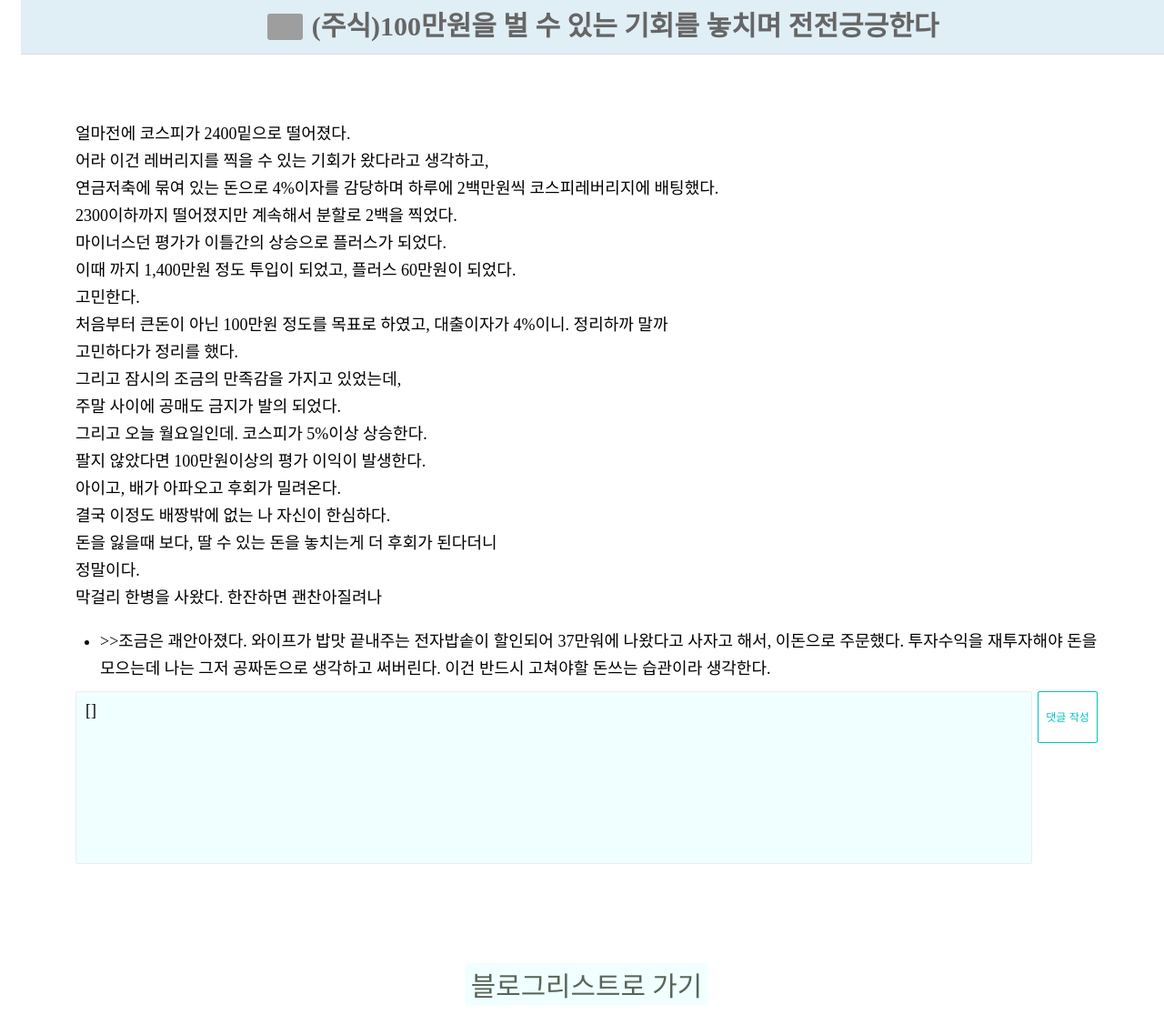
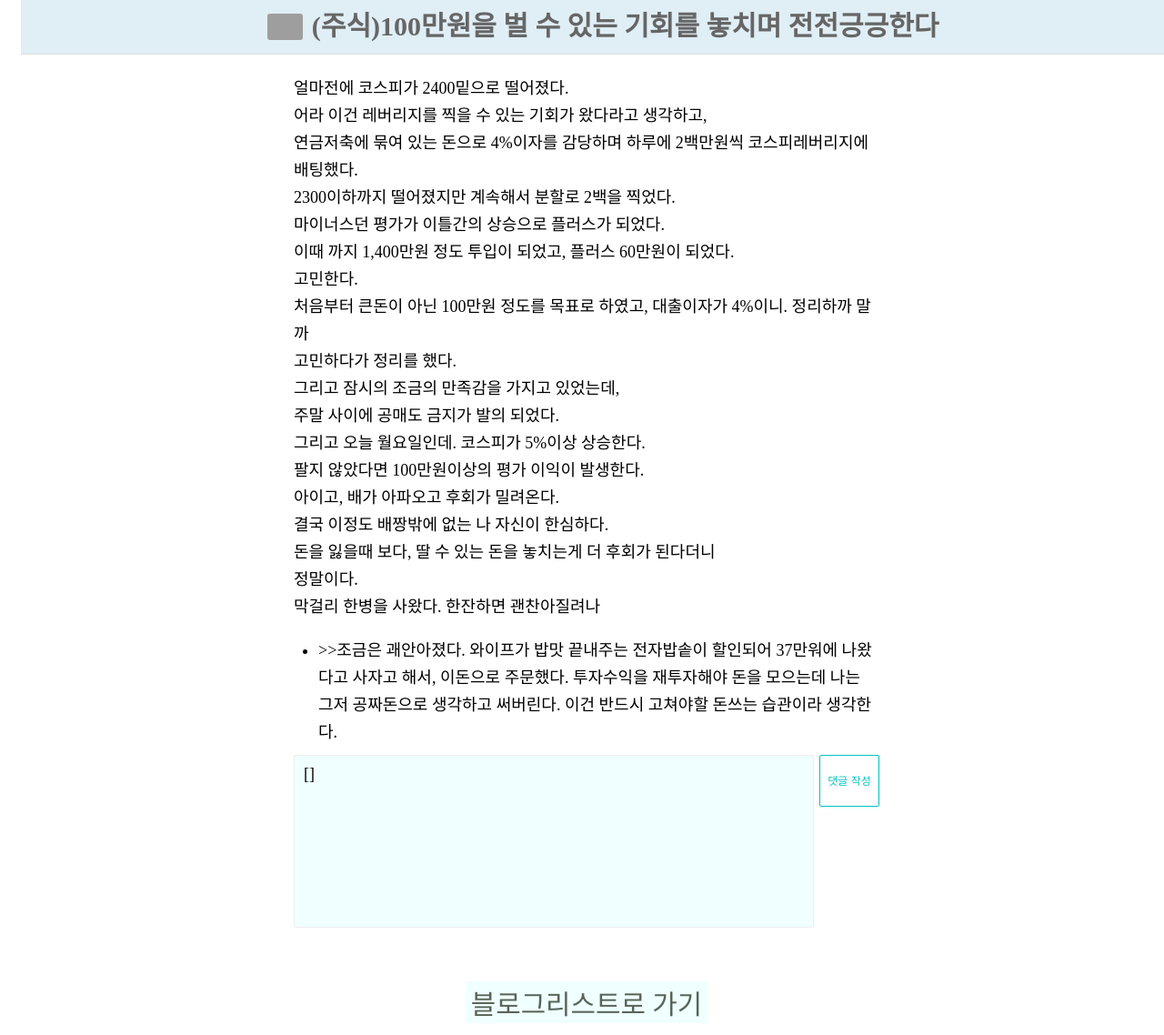
Before and after one commit to termite9/blog_termite9, a Django app: page /posts/15/ in a window 1280 px wide. Shown: the whole page at 91% size. Before the commit the page ends 1105 px from the top, so only its background shows below. Run offline with Django 4.2, Linux system fonts and the light colour scheme; data comes from the database, SQL or seed files in the repository; grey boxes are pictures that could not be loaded.

Commit message:
posts 여백조정

```diff
--- a/pylog/static/css/style.css
+++ b/pylog/static/css/style.css
@@ -228,7 +228,7 @@
   }
 
   #post-list {
-    margin-left: 5px;
+    margin-left: 50px;
     padding: 14vw 0;
   }
 
@@ -358,8 +358,8 @@
 }
 
 #post-detail {
-  margin: 50px 50px;
-  padding: 59px 10px;
+  margin: 30px 150px;
+  padding: 29px 150px;
 }
 
 #post-detail p {
```
